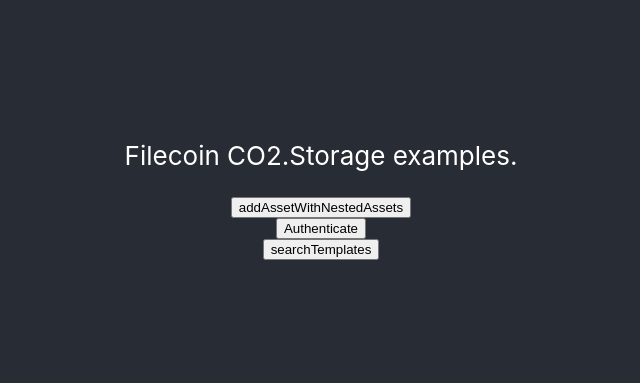
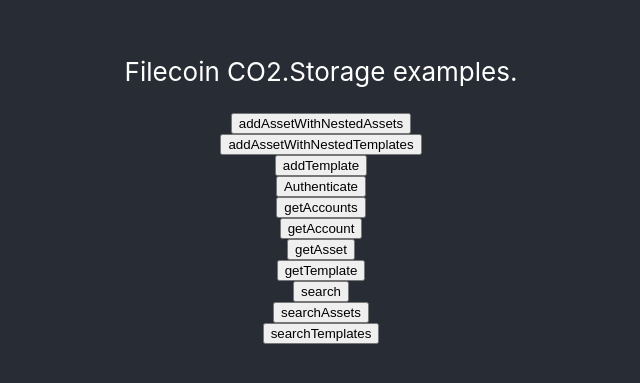
Before and after one commit to gaiagreentech/WEEEcycle-Tokens, a React (Create React App) app: page / in a window 1280 px wide. Shown: the part 213-596 px from the top of the page, without its empty margins (319-959 px from the left). Built offline with nearby package versions, Linux system fonts and the light colour scheme; what @co2-storage/js-api would draw is missing.

Commit message:
Implemented: addAssetWithNestedTemplates, addTemplate, getAccounts, getAccount, getAsset, getTemplate, search and searchAssets. All responding successfully.

```diff
--- a/src/App.js
+++ b/src/App.js
@@ -17,6 +17,13 @@ const fgStorage = new FGStorage({
 const fgStorageForTemplate = new FGStorage({
   authType: "metamask",
   ipfsNodeType: "browser",
+  ipfsNodeAddr: ipfsNodeAddr,
+  fgApiHost: fgApiUrl
+})
+
+const fgStorageForAsset = new FGStorage({
+  authType: 'pk',
+  ipfsNodeType: 'client',
   ipfsNodeAddr: ipfsNodeAddr,
   fgApiHost: fgApiUrl
 })
@@ -92,6 +99,160 @@ async function addAssetWithNestedAssets(){
 
 }
 
+async function addAssetWithNestedTemplates(){
+  console.log('addAssetWithNestedTemplates')
+  const typeCid = "bafyreiaw66zcnfrf6atbslmgcsk6bty4fxfleil4l4dpxvc55c52vwvc7i"
+
+  const assetElements = [
+      {
+          "name": "id",
+          "value": "1d5ddf26-c282-492a-96c6-f900e66db308"
+      },
+      {
+          "name": "name",
+          "value": "name-dolores-occaecati-aspernatur"
+      },
+      {
+          "name": "domain",
+          "value": "insignificant-rose.name"
+      },
+      {
+          "name": "address",
+          "value": [
+              {
+                  "name": "id",
+                  "value": "97b5acf2-137c-461a-a0f7-e5c64b434005"
+              },
+              {
+                  "name": "zip",
+                  "value": "gj88330-2749"
+              },
+              {
+                  "name": "city",
+                  "value": "Amaracester"
+              },
+              {
+                  "name": "state",
+                  "value": "Illinois"
+              },
+              {
+                  "name": "address",
+                  "value": "501 Leuschke Alley"
+              },
+              {
+                  "name": "country",
+                  "value": "Latvia"
+              }
+          ]
+      },
+      {
+          "name": "projectId",
+          "value": "764729"
+      },
+      {
+          "name": "description",
+          "value": "Atque repellat pariatur reprehenderit quas veniam sed fugit. Velit maiores voluptatum minima. Suscipit perspiciatis nihil fugit voluptatum cupiditate aspernatur sed. Tempora incidunt perspiciatis odit reiciendis. Quam consequatur sint quod fuga magni aliquid doloremque officia voluptatibus."
+      },
+      {
+          "name": "projectInfo",
+          "value": [
+              {
+                  "name": "id",
+                  "value": "4181dd51-5720-476f-a85f-ed5fde29752f"
+              },
+              {
+                  "name": "country",
+                  "value": "Spain"
+              },
+              {
+                  "name": "registryId",
+                  "value": "393585"
+              },
+              {
+                  "name": "firstYearIssuance",
+                  "value": "2022"
+              }
+          ]
+      }
+  ]
+
+  let addAssetResponse = await fgStorage.addAsset(
+    assetElements,
+      {
+          parent: null,
+          name: "Asset 300 CLI (rapaygo examples)",
+          description: "Asset 300 CLI (rapaygo examples)",
+          template: typeCid,    // CID of above defined type
+          filesUploadStart: () => {
+              console.log("Upload started")
+          },
+          filesUpload: async (bytes, path) => {
+              console.log(`${bytes} uploaded`)
+          },
+          filesUploadEnd: () => {
+              console.log("Upload finished")
+          },
+          waitingBacalhauJobStart: () => {
+              console.log("Waiting for Bacalhau job to start execution")
+          },
+          bacalhauJobStarted: () => {
+              console.log("Bacalhau job started execution")
+          },
+          createAssetStart: () => {
+              console.log("Creating asset")
+          },
+          createAssetEnd: () => {
+              console.log("Asset created")
+          },
+          error: (err) => {
+              console.log(err)
+              return
+          }
+      },
+      'rapaygo examples',
+      (response) => {
+          if(response.status === 'uploading') {
+              this.loading = true
+              console.log(`${response.filename}: ${response.progress.toFixed(2)}%`)
+          }
+          else {
+              console.dir(response, {depth: null})
+          }
+      }
+  )
+  if(addAssetResponse.error != null) {
+      console.error(addAssetResponse.error)
+      await new Promise(reject => setTimeout(reject, 300));
+  }
+
+  console.dir(addAssetResponse.result, {depth: null})
+
+  await new Promise(resolve => setTimeout(resolve, 1000));
+}
+
+async function addTemplate() {
+  console.log('addTemplate')
+  const template = {
+    Country: { type: 'string', mandatory: true },
+    Retired: { type: 'boolean' },
+    Vintage: { type: 'date', mandatory: true }
+  }
+  const templateName = 'CLI example test template (1.0.3-v1)'
+  const templateBase = {title: 'VCS', reference: 'bafyreigenzubua7r7rlxomgpyy2o4q46u6anvw3qvbxmlxhifkbrdbhcwm'}
+  const templateDescription = 'Test template (1.0.3-v1)'
+  const templateParent = 'bafyreigijwcxu4nda2nol5x3cepjhel6mlvgyiizvivki3dpg3ttegdl2y'
+  const chainName = 'sandbox'
+  let addTemplateResponse = await fgStorage.addTemplate(template, templateName, templateBase, templateDescription, templateParent, chainName)
+  if(addTemplateResponse.error != null) {
+      console.error(addTemplateResponse.error)
+      await new Promise(reject => setTimeout(reject, 300));
+  }
+
+  console.dir(addTemplateResponse.result, {depth: null})
+
+  await new Promise(resolve => setTimeout(resolve, 1000));
+
+}
 
 async function authenticate(){
   /**
@@ -109,6 +270,126 @@ async function authenticate(){
   console.dir(authResponse.result, {depth: null})
 
   await new Promise(resolve => setTimeout(resolve, 1000));
+}
+
+async function getAccount() {
+  console.log('getAccount')
+  let accountResponse = await fgStorage.getAccount('sandbox')
+  if(accountResponse.error != null) {
+    console.error(accountResponse.error)
+    await new Promise(reject => setTimeout(reject, 300));
+  }
+
+  console.dir(accountResponse.result, {depth: null})
+
+  await new Promise(resolve => setTimeout(resolve, 1000));
+}
+
+async function getAccounts(){
+  console.log('getAccounts')
+  let accountsResponse = await fgStorage.getAccounts('sandbox')
+  if(accountsResponse.error != null) {
+    console.log('ERROR!!!')
+    console.error(accountsResponse.error)
+  }
+  console.log(accountsResponse.result)
+}
+
+async function getAsset(){
+  /**
+   * Search assets
+   * parameters: (chainName, phrases, cid, name, base, account, offset, limit, sortBy, sortDir)
+   * // default data_chain: 'sandbox', phrases: null, cid: null, name: null, base: null, account: null, offset: 0, limit: 10
+   */
+
+  console.log('getAsset')
+  let searchAssetsResponse = await fgStorage.searchAssets('sandbox')    // ('SP Audits', 'Water')
+  if(searchAssetsResponse.error != null) {
+      console.error(searchAssetsResponse.error)
+      await new Promise(reject => setTimeout(reject, 300));
+  }
+
+  /**
+   * Get asset
+   * parameters: asset block CID
+   */
+
+  const lastListedAsset = searchAssetsResponse.result.assets[searchAssetsResponse.result.assets.length-1]
+  if(lastListedAsset) {
+      let getAssetResponse = await fgStorage.getAsset(lastListedAsset.block)
+      if(getAssetResponse.error != null) {
+          console.error(getAssetResponse.error)
+          await new Promise(reject => setTimeout(reject, 300));
+      }
+
+      console.dir(getAssetResponse.result, {depth: null})
+  }
+
+  await new Promise(resolve => setTimeout(resolve, 1000));
+}
+
+async function getTemplate(){
+  console.log('getTemplate')
+  /**
+   * Search templates
+   * parameters: (chainName, phrases, cid, name, base, account, offset, limit, sortBy, sortDir)
+   * // default data_chain: 'sandbox', phrases: null, cid: null, name: null, base: null, account: null, offset: 0, limit: 10
+   */
+
+  let searchTemplatesResponse = await fgStorage.searchTemplates('sandbox')    // ('SP Audits', 'Water')
+  if(searchTemplatesResponse.error != null) {
+      console.error(searchTemplatesResponse.error)
+      await new Promise(reject => setTimeout(reject, 300));
+  }
+
+  /**
+   * Get template
+   * parameters: template block CID
+   */
+
+  const lastListedTemplate = searchTemplatesResponse.result.templates[searchTemplatesResponse.result.templates.length-1]
+  if(lastListedTemplate) {
+      let getTemplateResponse = await fgStorage.getTemplate(lastListedTemplate.block)
+      if(getTemplateResponse.error != null) {
+          console.error(getTemplateResponse.error)
+          await new Promise(reject => setTimeout(reject, 300));
+      }
+
+      console.dir(getTemplateResponse.result, {depth: null})
+  }
+
+  await new Promise(resolve => setTimeout(resolve, 1000));
+
+}
+
+async function search(){
+  console.log('search')
+  /**
+   * Search
+   * parameters: (chainName, phrases, dataStructure, cid, parent, name, description, base,
+  reference, contentCid, creator, createdFrom, createdTo, version, offset, limit, sortBy, sortDir)
+  */
+
+  let searchResponse = await fgStorage.search(null, null, 'asset', null, null, null, null, null,
+  'bafyreigcprw3dp3mrsv2xgysomratgv3oz4cpl3rsiij2hzucckyxfbpd4')
+  if(searchResponse.error != null) {
+      console.error(searchResponse.error)
+      await new Promise(reject => setTimeout(reject, 300));
+  }
+
+  console.dir(searchResponse.result, {depth: null})
+
+  await new Promise(resolve => setTimeout(resolve, 1000));
+}
+
+async function searchAssets(){
+  console.log('searchAssets')
+  let SearchAssetsResponse = await fgStorageForAsset.searchAssets('sandbox')
+  if(SearchAssetsResponse.error != null) {
+    console.error(SearchAssetsResponse.error)
+  }
+  console.log('Total assets:', SearchAssetsResponse.result.total)
+  console.dir(SearchAssetsResponse.result.assets, {depth: null})
 }
 
 async function searchTemplates(){
@@ -134,7 +415,15 @@ function App() {
           Filecoin CO2.Storage examples.
         </p>
         <button onClick={addAssetWithNestedAssets}>addAssetWithNestedAssets</button>
+        <button onClick={addAssetWithNestedTemplates}>addAssetWithNestedTemplates</button>
+        <button onClick={addTemplate}>addTemplate</button>
         <button onClick={authenticate}>Authenticate</button>
+        <button onClick={getAccounts}>getAccounts</button>
+        <button onClick={getAccount}>getAccount</button>
+        <button onClick={getAsset}>getAsset</button>
+        <button onClick={getTemplate}>getTemplate</button>
+        <button onClick={search}>search</button>
+        <button onClick={searchAssets}>searchAssets</button>
         <button onClick={searchTemplates}>searchTemplates</button>
       </header>
     </div>
```
